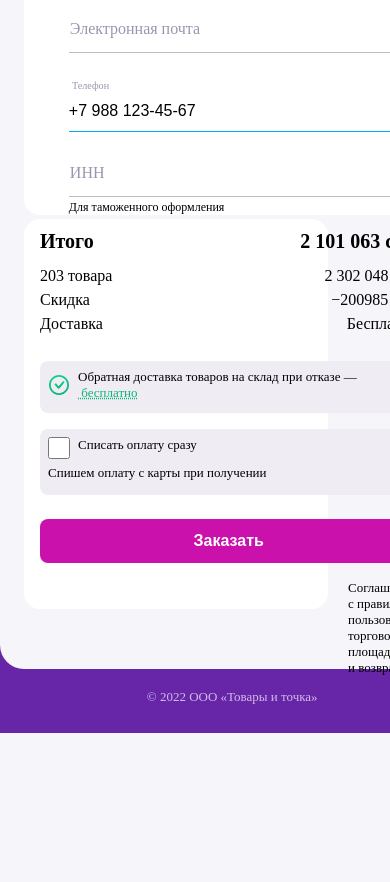
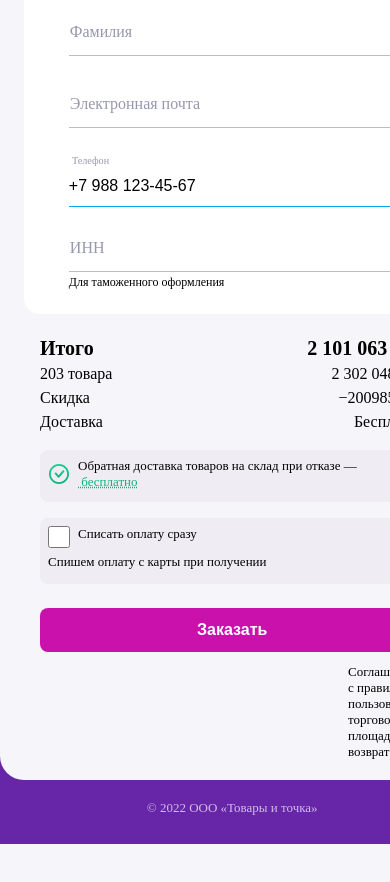
Before and after one commit to syausv/WB_Frontend_2023, a website built with Vite: page wb-project/index.html in a window 390 px wide. Shown: the part 2172-3054 px from the top of the page. Before the commit the page ends 2971 px from the top, so only its background shows below. Built offline with nearby package versions, Linux system fonts and the light colour scheme; files whose address does not match are found by name; a web font is replaced by a local one.

Commit message:
fix containers

```diff
--- a/wb-project/style.css
+++ b/wb-project/style.css
@@ -2520,6 +2520,7 @@ body {
   }
 
   .itog {
+
     grid-area: itog;
     padding: 16px 24px 24px 24px;
     border-radius: 16px;
@@ -2706,7 +2707,7 @@ body {
   .container{
     display: grid;
     grid-template-columns: 1fr;
-    grid-template-rows: 80px 2717.33px 88px 56px;
+    grid-template-rows: 80px auto auto 56px;
     grid-template-areas:
     "nav"
     "content"
@@ -2771,7 +2772,7 @@ body {
 
     border-radius: 24px 24px 0px 0px;
     grid-template-columns: 1fr;
-    grid-template-rows: 28px 16px 567.67px 48px 535.67px 32px 512px 12px 124px 12px 420px 16px 378px;
+    grid-template-rows: 28px 16px auto 48px auto 32px auto 12px auto 12px auto 16px auto;
     grid-template-areas:
     "h_korzina"
     "."
@@ -3178,7 +3179,7 @@ body {
     justify-content: center;
     gap: 16px;
     grid-template-columns: 0.85fr;
-    grid-template-rows: 56px 56px 56px 56px 56px;
+    grid-template-rows: 56px 56px 56px 56px auto;
     grid-template-areas:
     "name_input"
     "surname_input"
@@ -3285,10 +3286,12 @@ body {
   .itog {
     grid-area: itog;
     display: grid;
-
-    padding: 8px 16px 0px 16px;
+    width: auto;
+    border: none;
+    background-color: transparent;
+    padding: 16px 16px 24px 16px;
     grid-template-columns: 1fr;
-    grid-template-rows: auto 16px 52px 16px 66px 24px 44px auto 12px auto ;
+    grid-template-rows: auto 16px 52px 16px 66px 24px 44px 12px auto ;
     grid-template-areas:
       "itog_cena"
       "."
```
